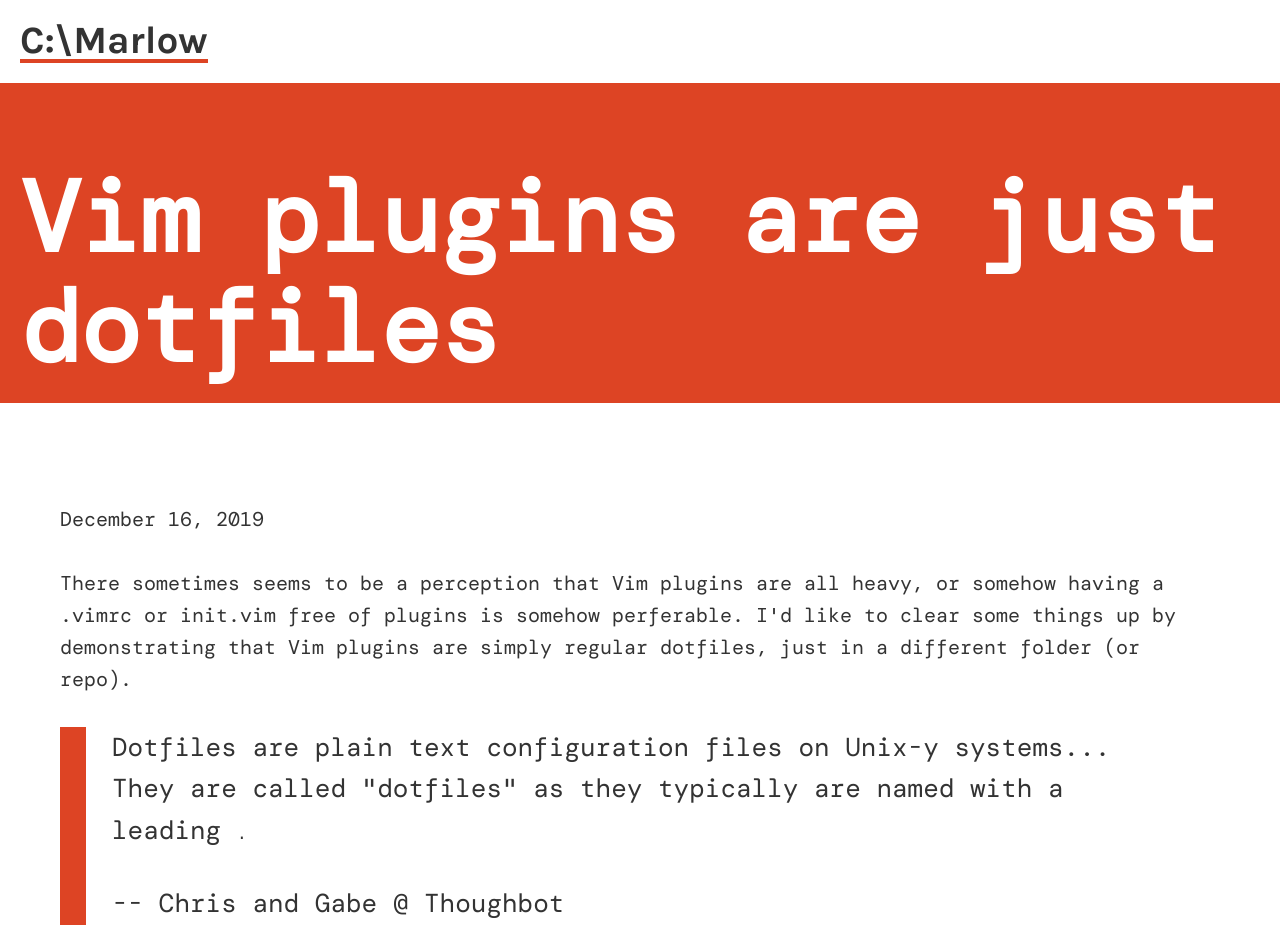
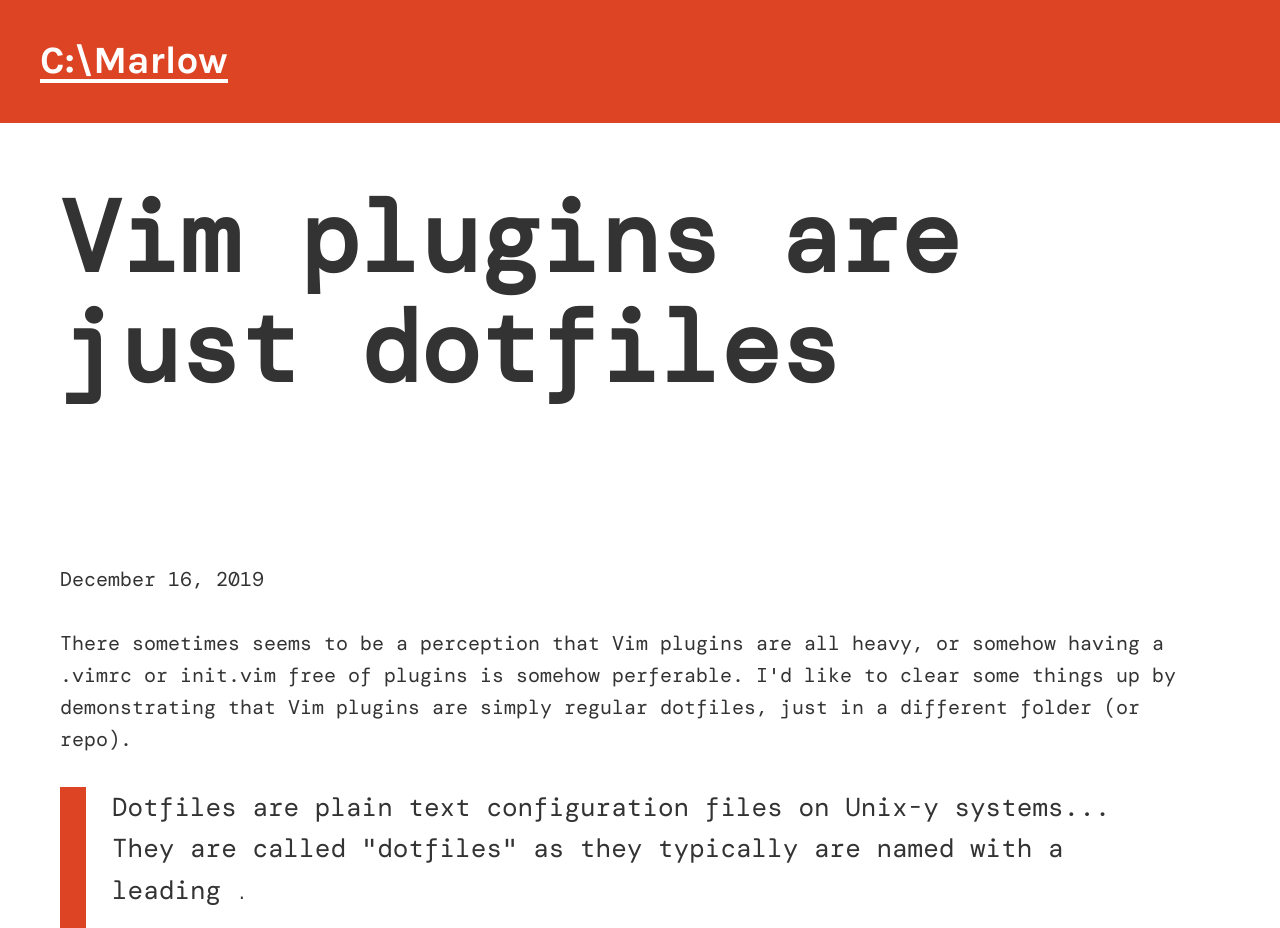
Before and after one commit to perrupa/cmarlow, a Gatsby site: page /2019-12-16-vim-plugins-are-just-dotfiles/ in a window 1280 px wide. Shown: the top 928 px of the page. Built offline with nearby package versions, Linux system fonts and the light colour scheme; Gatsby itself is replaced by a stand-in of ours; some packages are replaced by stand-ins of ours; a web font is replaced by a local one.

Commit message:
Adds inverted variants to components and tweaks page templates

```diff
--- a/src/components/bold-title.js
+++ b/src/components/bold-title.js
@@ -1,9 +1,10 @@
+import { Palette } from "utils/theme"
 import styled from "styled-components"
 
 export const BoldTitle = styled.h1`
   font-family: "DM Mono";
   font-size: 5em;
-  color: #fff;
+  color: ${props => (props.inverted ? Palette.neutral : Palette.white)};
   margin: 0.2em;
 
   @media only screen and (max-width: 600px) {
--- a/src/components/header.js
+++ b/src/components/header.js
@@ -2,19 +2,29 @@
 import { GoogleFont } from "react-typography"
 import typography from "utils/typography"
 import { Link } from "./link"
+import { Palette } from "utils/theme"
+import styled from "styled-components"
 
 const TitleElement = ({ root, children }) => {
   const props = { id: "title", style: { margin: 0 } }
   return root ? <h1 {...props}>{children}</h1> : <h2 {...props}>{children}</h2>
 }
 
+const HeaderContainer = styled.header`
+  padding: 2em;
+  color: ${Palette.white};
+  background-color: ${Palette.brand};
+`
+
 export const Header = ({ root = false, title }) => {
   return (
-    <header style={{ padding: "1em" }}>
+    <HeaderContainer>
       <GoogleFont typography={typography} />
       <TitleElement root={root}>
-        <Link to={`/`}>{title}</Link>
+        <Link inverted to={`/`}>
+          {title}
+        </Link>
       </TitleElement>
-    </header>
+    </HeaderContainer>
   )
 }
--- a/src/components/layout/footer.js
+++ b/src/components/layout/footer.js
@@ -2,18 +2,28 @@
 
 import { Link } from "../link"
 import styled from "styled-components"
+import { Palette } from "utils/theme"
 
 const PageFooter = styled.footer`
   padding: 1em;
   text-align: center;
+  color: ${Palette.white};
+  background-color: ${Palette.brand};
+
+  // a {
+  //   color: ${Palette.white};
+  //   text-decoration: underline;
+  // }
 `
 
 export const Footer = () => (
   <PageFooter>
     <p>
-      © {new Date().getFullYear()}, Built with
-      {` `}
-      ❤️ and <Link href="https://www.gatsbyjs.org">Gatsby</Link>
+      © {new Date().getFullYear()}, Built with ❤️ and{" "}
+      <Link inverted href="https://www.gatsbyjs.org">
+        Gatsby
+      </Link>
+      .
     </p>
   </PageFooter>
 )
--- a/src/components/link.js
+++ b/src/components/link.js
@@ -5,7 +5,7 @@
 
 const StyledLink = styled(GatsbyLink)`
   display: inline-block;
-  color: ${Palette.neutral};
+  color: ${props => (props.inverted ? Palette.white : Palette.neutral)};
   text-decoration: none;
   position: relative;
   z-index: 1;
@@ -21,17 +21,18 @@
     left: 0;
     right: 0;
     transition: 0.15s;
-    background-color: ${Palette.brand};
+    background-color: ${props =>
+      props.inverted ? Palette.white : Palette.brand};
   }
 
   &:target,
   &:focus,
   &:hover {
     outline: none;
-    color: ${Palette.white};
+    color: ${props => (props.inverted ? Palette.brand : Palette.white)};
 
     * {
-      color: ${Palette.white};
+      color: ${props => (props.inverted ? Palette.brand : Palette.white)};
     }
 
     :before {
--- a/src/templates/blog-post/index.js
+++ b/src/templates/blog-post/index.js
@@ -1,17 +1,27 @@
 import React from "react"
 import { graphql } from "gatsby"
+import styled from "styled-components"
+import { Palette } from "utils/theme"
 import Layout from "components/layout"
 import SEO from "components/seo"
 import { BoldTitle } from "components/bold-title"
-import { MainHeader } from "components/main-header"
 import { BlogContainer } from "components/BlogContainer"
 import { Links } from "./links"
 
+const BlogTitleWrapper = styled.section`
+  padding: 2em;
+  minheight: 40vh;
+  display: flex;
+  flex-flow: column-reverse;
+`
+
 const Post = ({ post }) => (
   <>
-    <MainHeader>
-      <BoldTitle>{post.frontmatter.title}</BoldTitle>
-    </MainHeader>
+    <BlogTitleWrapper>
+      <BoldTitle style={{ color: Palette.neutral }}>
+        {post.frontmatter.title}
+      </BoldTitle>
+    </BlogTitleWrapper>
 
     <BlogContainer>
       <p>{post.frontmatter.date}</p>
```
